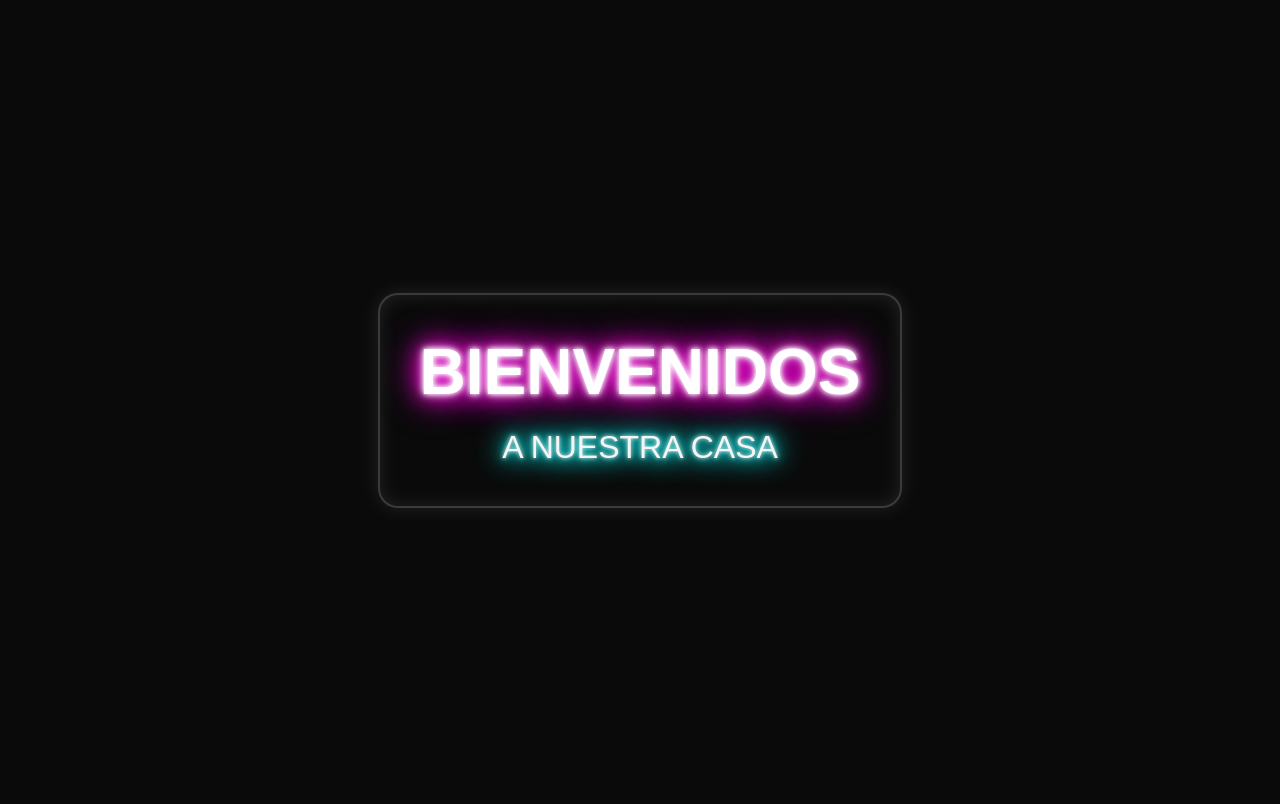
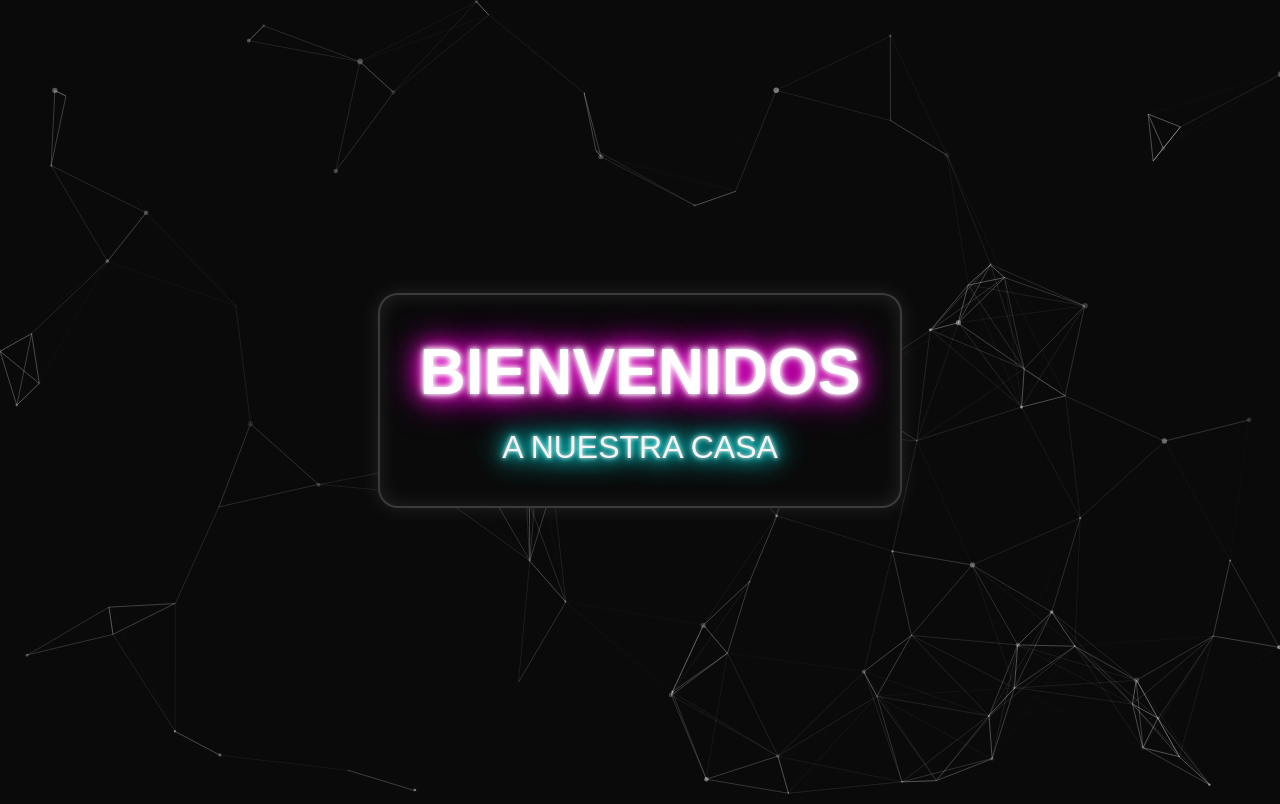
Before and after one commit to YOMP89/letrero-de-neon, a plain HTML site: page index.html in a window 1280 px wide. Drawn offline with nearby package versions, Linux system fonts and the light colour scheme.

Commit message:
Codigo dinamico para animacion del proyecto

```diff
--- a/index.html
+++ b/index.html
@@ -90,7 +90,67 @@
         <div class="neon-text">Bienvenidos</div>
         <div class="blinking-text">a nuestra casa</div>
     </div>
-
+ <script src="https://cdnjs.cloudflare.com/ajax/libs/particles.js/2.0.0/particles.min.js"></script>
+    <script>
+        particlesJS('particles-js',
+            {
+                "particles": {
+                    "number": {
+                        "value": 80,
+                        "density": {
+                            "enable": true,
+                            "value_area": 800
+                        }
+                    },
+                    "color": {
+                        "value": "#ffffff"
+                    },
+                    "shape": {
+                        "type": "circle"
+                    },
+                    "opacity": {
+                        "value": 0.5,
+                        "random": true
+                    },
+                    "size": {
+                        "value": 3,
+                        "random": true
+                    },
+                    "line_linked": {
+                        "enable": true,
+                        "distance": 150,
+                        "color": "#ffffff",
+                        "opacity": 0.4,
+                        "width": 1
+                    },
+                    "move": {
+                        "enable": true,
+                        "speed": 2,
+                        "direction": "none",
+                        "random": true,
+                        "straight": false,
+                        "out_mode": "out",
+                        "bounce": false
+                    }
+                },
+                "interactivity": {
+                    "detect_on": "canvas",
+                    "events": {
+                        "onhover": {
+                            "enable": true,
+                            "mode": "grab"
+                        },
+                        "onclick": {
+                            "enable": true,
+                            "mode": "push"
+                        },
+                        "resize": true
+                    }
+                },
+                "retina_detect": true
+            }
+        );
+    </script>
 
 </body>
 </html>
```
